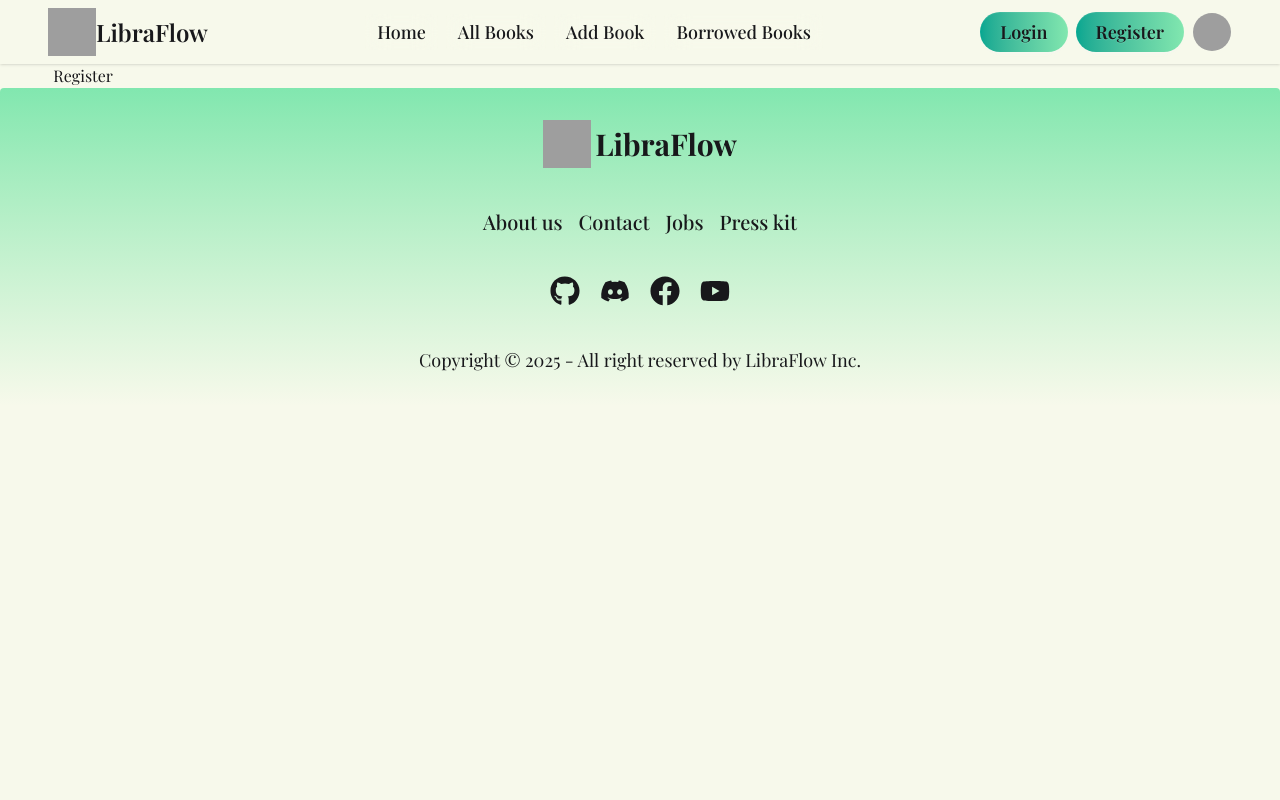
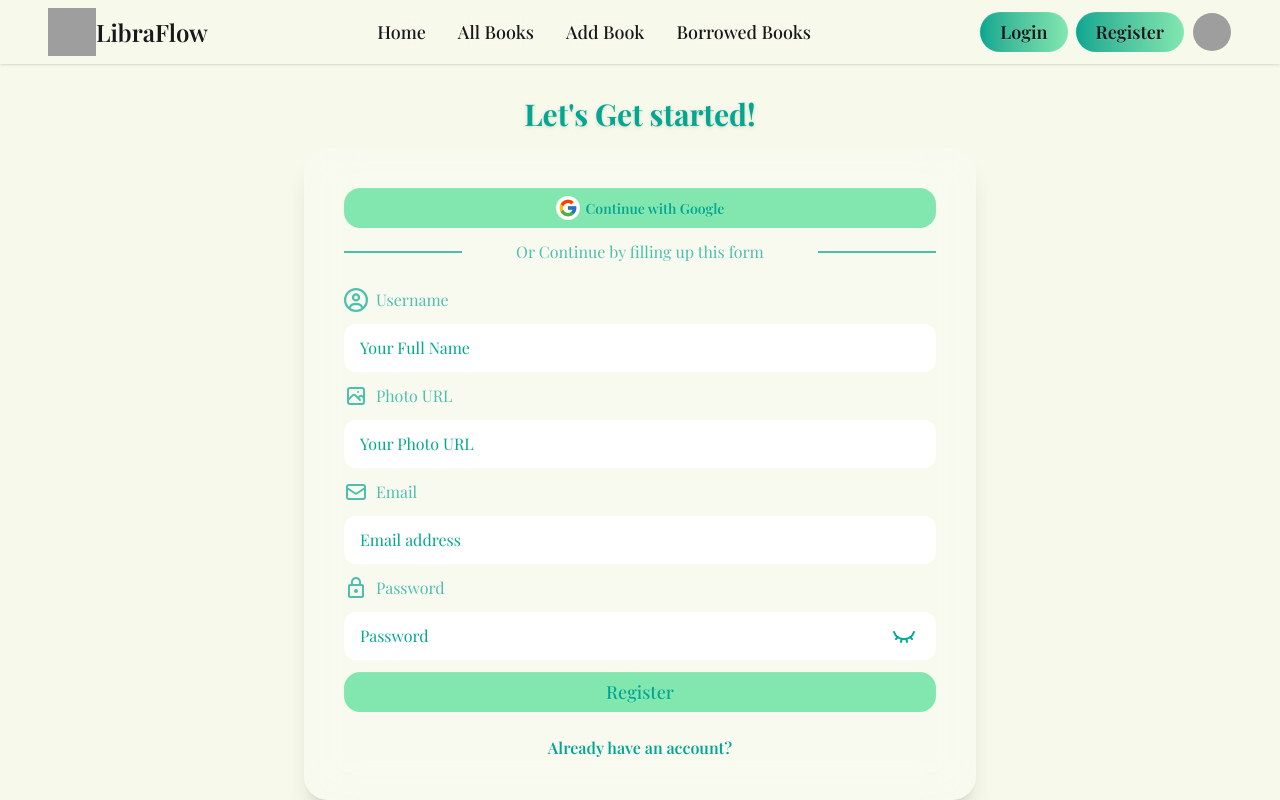
Before and after one commit to Fahimchowdhury23/library-management-system-client, a React (Vite) app: page /auth/register in a window 1280 px wide. Shown: the top 800 px of the page. Built offline with nearby package versions, Linux system fonts and the light colour scheme; no server answers; grey boxes are pictures that could not be loaded; a web font is replaced by a local one.

Commit message:
register page done

```diff
--- a/src/Pages/Register.jsx
+++ b/src/Pages/Register.jsx
@@ -1,10 +1,238 @@
-import React from "react";
+import React, { use, useState } from "react";
+import toast from "react-hot-toast";
+import { Link, useNavigate } from "react-router";
+import AuthContext from "../Contexts/AuthContext";
+import { LuEye, LuEyeClosed } from "react-icons/lu";
+import { MdLockOutline } from "react-icons/md";
+import { HiOutlineMail, HiOutlinePhotograph } from "react-icons/hi";
+import { FaRegCircleUser } from "react-icons/fa6";
+import { FcGoogle } from "react-icons/fc";
 
 const Register = () => {
+  const { createUser, updateUser, googleSignIn } = use(AuthContext);
+  const [showPass, setShowPass] = useState(false);
+  const [loading, setLoading] = useState(false);
+  const [googleLoading, setGoogleLoading] = useState(false);
+  const navigate = useNavigate();
+
+  const handleRegister = (e) => {
+    e.preventDefault();
+
+    const displayName = e.target.name.value;
+    const photoURL = e.target.photo.value;
+    const email = e.target.email.value;
+    const password = e.target.password.value;
+
+    const hasUppercase = /[A-Z]/.test(password);
+    const hasLowercase = /[a-z]/.test(password);
+    const hasDigit = /\d/.test(password);
+    const hasMinLength = password.length >= 6;
+
+    toast.dismiss();
+
+    if (!hasUppercase) {
+      toast.error("Password must include at least one uppercase letter.");
+      return;
+    }
+    if (!hasLowercase) {
+      toast.error("Password must include at least one lowercase letter.");
+      return;
+    }
+    if (!hasDigit) {
+      toast.error("Password must include at least one digit.");
+      return;
+    }
+    if (!hasMinLength) {
+      toast.error("Must be at least 6 characters long.");
+      return;
+    }
+
+    const profile = {
+      displayName,
+      photoURL,
+    };
+
+    setLoading(true);
+
+    createUser(email, password)
+      .then((result) => {
+        updateUser(profile)
+          .then(() => {
+            toast.dismiss();
+            toast.success(
+              `Woohoo! ${result?.user?.displayName}, you're officially in. Let's have some fun!.`,
+              {
+                duration: 3000,
+                className: "text-center",
+              }
+            );
+            setLoading(false);
+            navigate("/");
+          })
+          .catch((error) => {
+            toast.dismiss();
+            toast.error("Current User is not updating", error?.message);
+          });
+      })
+      .catch((error) => {
+        toast.dismiss();
+        if (error.code === "auth/email-already-in-use") {
+          toast.error("That email is already taken. Try logging in?");
+        } else if (error.code === "auth/weak-password") {
+          toast.error(
+            "Your password is too weak. Try adding numbers or symbols."
+          );
+        } else {
+          toast.error("Oops, something went wrong. Please try again.");
+        }
+      });
+  };
+
+  const handleGoogleSignIn = () => {
+    setGoogleLoading(true);
+    googleSignIn()
+      .then((result) => {
+        toast.dismiss();
+        toast.success(
+          `Hey there, ${result?.user?.displayName} You just made a great choice joining us! Let's rock!.`,
+          {
+            duration: 3000,
+            className: "text-center",
+          }
+        );
+        setGoogleLoading(false);
+        navigate("/");
+      })
+      .catch((error) => {
+        setGoogleLoading(false);
+        toast.dismiss();
+        toast.error("Something went wrong", error?.message);
+      })
+      .finally(() => setGoogleLoading(false));
+  };
   return (
-    <div>
-      <h1>Register</h1>
-    </div>
+    <section className="py-8">
+      <title>Register Page | LibraFlow</title>
+      <h2 className="text-center text-3xl font-bold text-accent drop-shadow mb-4">
+        Let's Get started!
+      </h2>
+
+      <div className="w-full max-w-xl lg:max-w-2xl p-10 mx-auto rounded-3xl bg-white/20 backdrop-blur-xl shadow-xl">
+        {/* Google Sign In */}
+
+        <button
+          onClick={handleGoogleSignIn}
+          className="btn rounded-2xl w-full font-semibold bg-neutral text-accent border-none transition backdrop-blur-xl"
+        >
+          {googleLoading ? (
+            <span className="loading loading-spinner text-accent"></span>
+          ) : (
+            <>
+              <FcGoogle size={24} className="bg-white rounded-full p-0.5" />
+              Continue with Google
+            </>
+          )}
+        </button>
+
+        <form onSubmit={handleRegister} className="flex flex-col gap-3">
+          <div className="flex items-center py-3">
+            <p className="border-b-2 w-[20%] border-accent/70"></p>
+            <p className="text-center w-[60%] text-accent/70">
+              Or Continue by filling up this form
+            </p>
+            <p className="border-b-2 w-[20%] border-accent/70"></p>
+          </div>
+
+          {/* Name Field */}
+
+          <label className="flex items-center gap-2 text-accent/70">
+            <FaRegCircleUser size={24} />
+            Username
+          </label>
+
+          <input
+            type="text"
+            name="name"
+            required
+            className="px-4 py-3 rounded-xl bg-white text-accent placeholder-accent focus:outline-none focus:ring-1 focus:ring-accent"
+            placeholder="Your Full Name"
+          />
+
+          {/* Photo URL Field */}
+
+          <label className="flex items-center gap-2 text-accent/70">
+            <HiOutlinePhotograph size={24} />
+            Photo URL
+          </label>
+          <input
+            type="text"
+            name="photo"
+            required
+            className="px-4 py-3 rounded-xl bg-white text-accent placeholder-accent focus:outline-none focus:ring-1 focus:ring-accent"
+            placeholder="Your Photo URL"
+          />
+
+          {/* Email Field */}
+
+          <label className="flex items-center gap-2 text-accent/70">
+            <HiOutlineMail size={24} />
+            Email
+          </label>
+          <input
+            type="email"
+            name="email"
+            autoComplete="email"
+            required
+            className="px-4 py-3 rounded-xl bg-white text-accent placeholder-accent focus:outline-none focus:ring-1 focus:ring-accent"
+            placeholder="Email address"
+          />
+
+          {/* Password Field */}
+
+          <label className="flex items-center gap-2 text-accent/70">
+            <MdLockOutline size={24} /> Password
+          </label>
+
+          <div className="relative">
+            <input
+              type={showPass ? "text" : "password"}
+              name="password"
+              autoComplete="current-password"
+              required
+              className="px-4 py-3 w-full rounded-xl bg-white text-accent placeholder-accent focus:outline-none focus:ring-1 focus:ring-accent"
+              placeholder="Password"
+            />
+            <button
+              onClick={(e) => {
+                e.preventDefault();
+                setShowPass(!showPass);
+              }}
+              className="absolute top-3 right-5 cursor-pointer text-accent  text-2xl"
+            >
+              {showPass ? <LuEye></LuEye> : <LuEyeClosed></LuEyeClosed>}
+            </button>
+          </div>
+
+          <button
+            type="submit"
+            className="w-full btn py-3 rounded-2xl border-none text-lg bg-neutral text-accent font-medium transition backdrop-blur-xl"
+          >
+            {loading ? (
+              <span className="loading loading-spinner text-accent"></span>
+            ) : (
+              "Register"
+            )}
+          </button>
+        </form>
+
+        <Link
+          to="/auth/login"
+          className="font-semibold mt-6 flex justify-center hover:underline text-accent"
+        >
+          Already have an account?
+        </Link>
+      </div>
+    </section>
   );
 };
 
```
